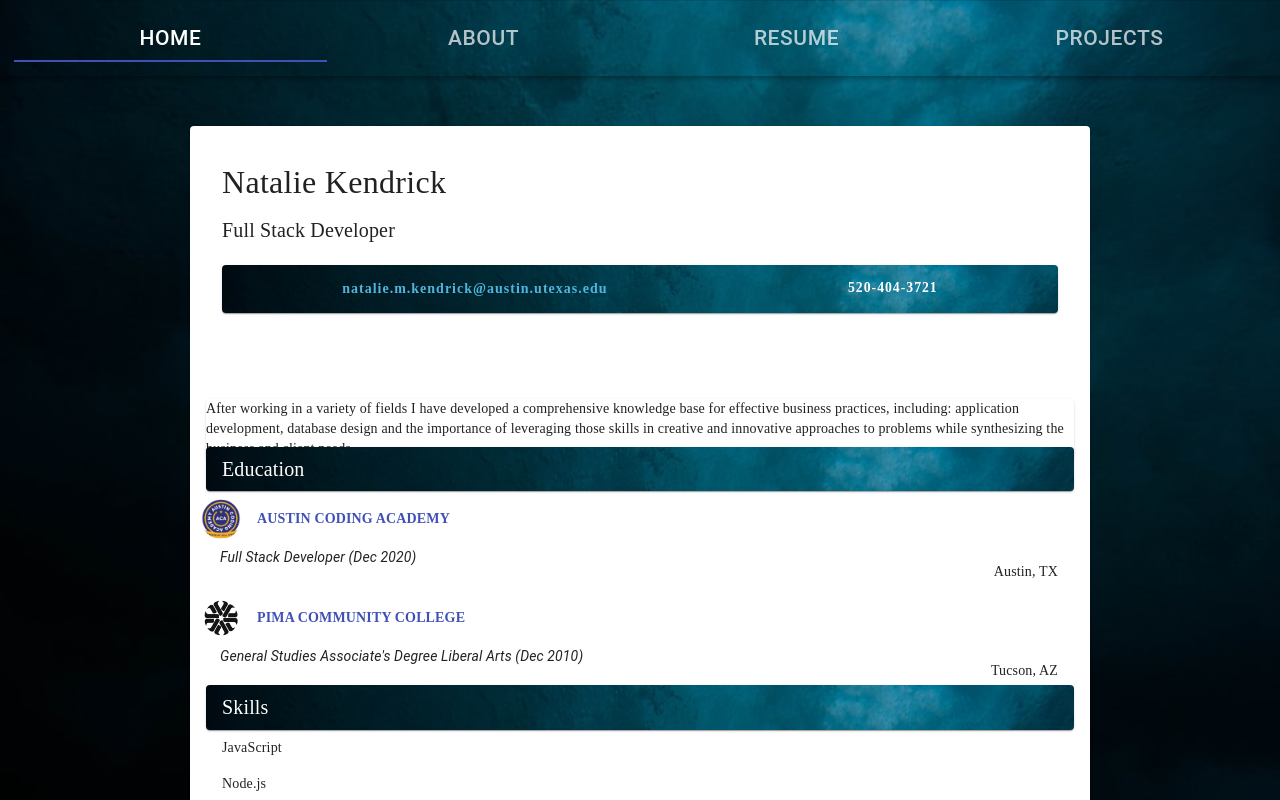
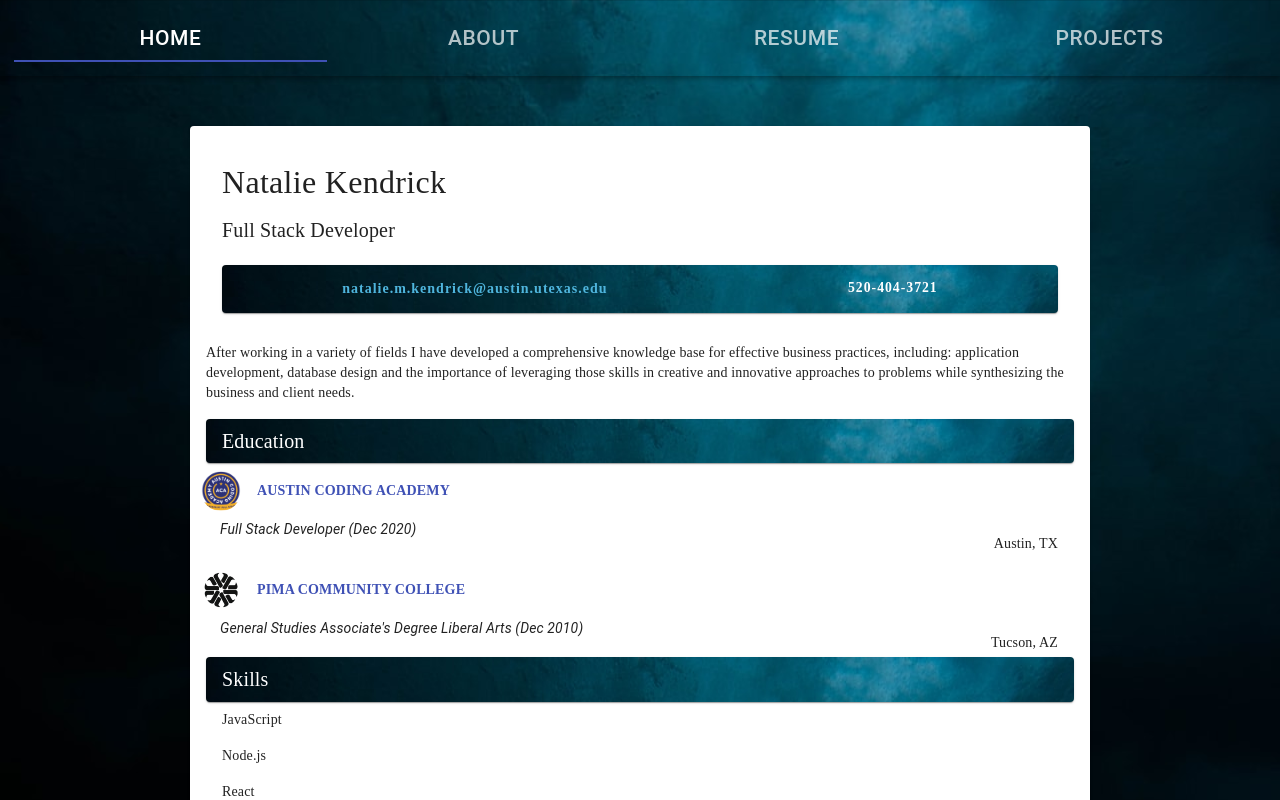
Before and after one commit to listenToRipley/nataliekendrick, a React (Create React App) app: page /resume in a window 1280 px wide. Shown: the top 800 px of the page. Built offline with nearby package versions, Linux system fonts and the light colour scheme.

Commit message:
css on mission okay for now

```diff
--- a/src/Components/ResumeMission.js
+++ b/src/Components/ResumeMission.js
@@ -1,12 +1,22 @@
 import React from 'react';
+import { makeStyles } from '@material-ui/core/styles';
 import Paper from '@material-ui/core/Paper';
+
+const useStyles = makeStyles((theme) => ({
+  mission: {
+    marginTop: '-4em',
+    marginBottom: '2em'
+  }
+}));
 
 const ResumeMission = () => {
 
+  const classes = useStyles();
+
   return (
-    <Paper>
+    <p className={classes.mission}>
     After working in a variety of fields I have developed a comprehensive knowledge base for effective business practices, including:  application development, database design and the importance of leveraging those skills in creative and innovative approaches to problems while synthesizing the business and client needs.
-    </Paper>
+    </p>
   )
 
 };
```
